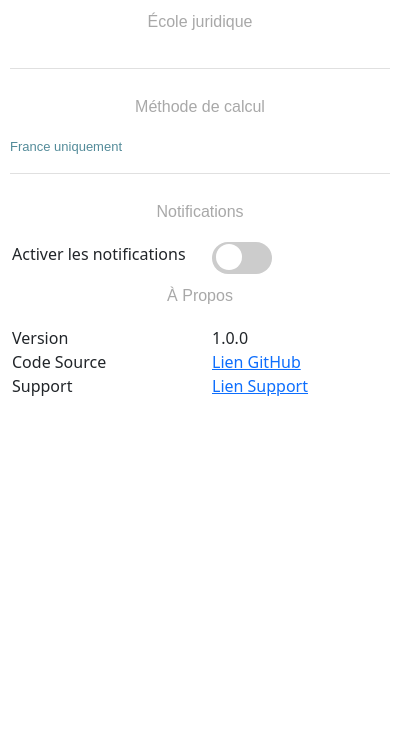
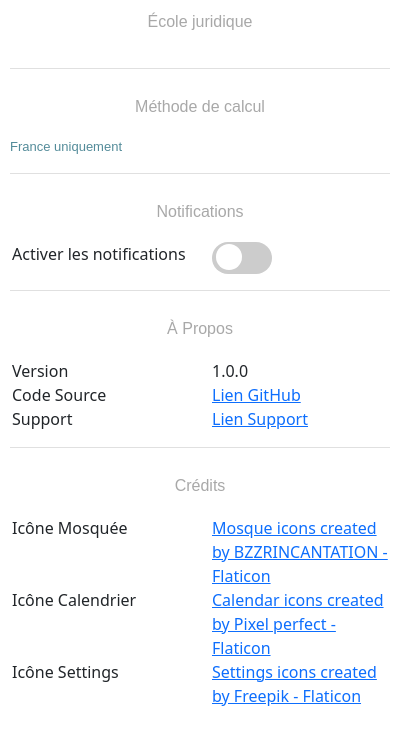
Before and after one commit to mohamed-arradi/Mon-Adhan-Linux, an Electron app: page TermiAdhan/settings.html in a window 400 px wide. Drawn offline with nearby package versions, Linux system fonts and the light colour scheme; no server answers.

Commit message:
Update images and credits

```diff
--- a/TermiAdhan/app.js
+++ b/TermiAdhan/app.js
@@ -99,7 +99,7 @@ app.on('window-all-closed', () => {
 
 function updateContextualMenu() {
 
-  tray = new Tray(__dirname + '/assets/icon_colored.png')
+  tray = new Tray(__dirname + '/assets/icon_tray.png')
   tray.setToolTip('Mon Adhan')
 
   const defaultMenu = [{
--- a/TermiAdhan/settings.html
+++ b/TermiAdhan/settings.html
@@ -43,6 +43,7 @@
     </div>
 </div>
 </div>
+<hr class="separator"></hr>
 <div>
     <label class="form-label">À Propos</label>
     <div class="container">
@@ -72,6 +73,37 @@
         </div>
       </div>
 </div>
+
+<hr class="separator"></hr>
+<div>
+  <label class="form-label">Crédits</label>
+  <div class="container">
+  <div class="row">
+    <div class="col">
+      Icône Mosquée
+    </div>
+    <div class="col">
+    <a href="https://www.flaticon.com/free-icons/mosque" target="_blank" title="mosque icons">Mosque icons created by BZZRINCANTATION - Flaticon</a>
+    </div>
+  </div>
+  <div class="row">
+    <div class="col">
+      Icône Calendrier
+    </div>
+    <div class="col">
+      <a href="https://www.flaticon.com/free-icons/calendar" target="_blank" title="calendar icons">Calendar icons created by Pixel perfect - Flaticon</a>
+    </div>
+  </div>
+  <div class="row">
+    <div class="col">
+      Icône Settings
+    </div>
+    <div class="col">
+      <a href="https://www.flaticon.com/free-icons/settings" target="_blank" title="settings icons">Settings icons created by Freepik - Flaticon</a>
+    </div>
+  </div>
+</div>
+</div>
 </body>
 <!-- Scripts -->
 <script src="https://ajax.googleapis.com/ajax/libs/jquery/3.5.1/jquery.min.js"></script>
```
Also changed, not shown: TermiAdhan/index.html (+1 -1 lines), TermiAdhan/assets/app_icon.png, TermiAdhan/assets/calendar_icon.png, TermiAdhan/assets/icon_colored.png (deleted), TermiAdhan/assets/icon_tray.png (added), TermiAdhan/assets/icon_white.png (deleted), TermiAdhan/assets/settings.png (added), TermiAdhan/assets/settings.svg (deleted).
